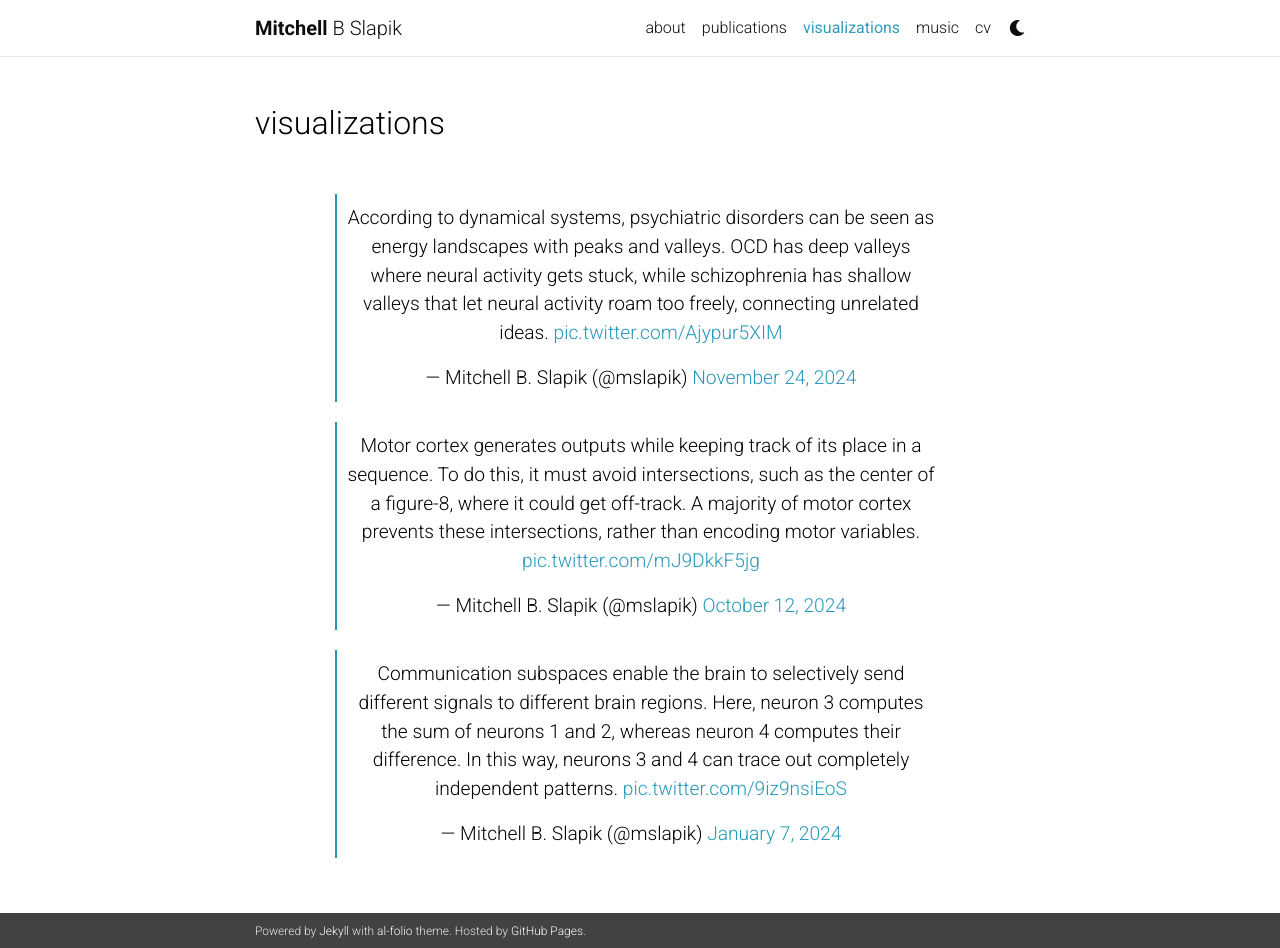
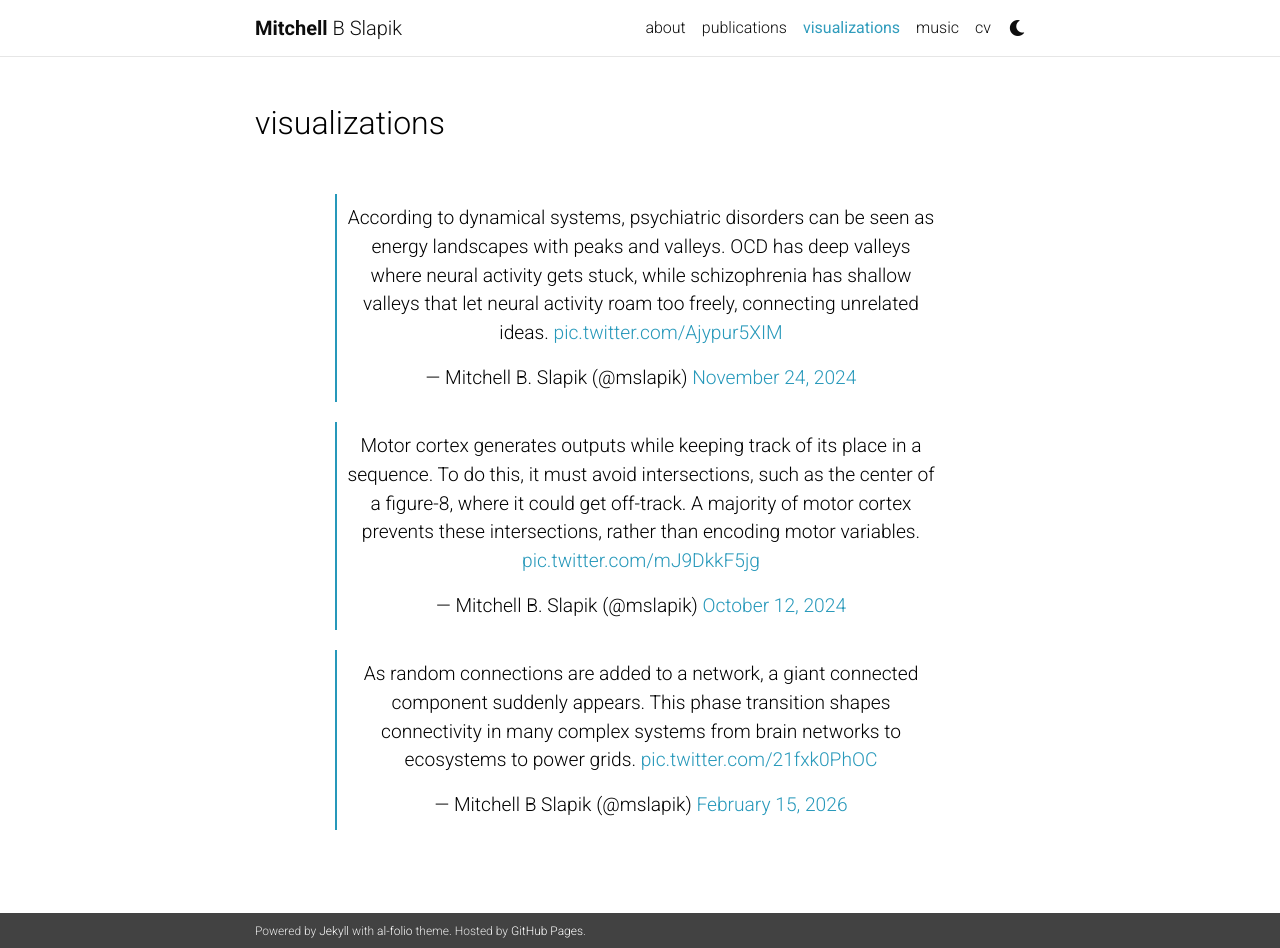
Before and after one commit to mitchellslapik/mitchellslapik.github.io, a Jekyll site: the page built from _pages/visualizations.md, in a window 1280 px wide and 948 px high. Built offline with Jekyll 4.4.1, drawn with Linux system fonts in a browser that asks for light colours; comment, search, counter and statistics services are not loaded; a style sheet for code colours, icons or effects is not loaded.

Commit message:
Update visualizations.md

```diff
--- a/_pages/visualizations.md
+++ b/_pages/visualizations.md
@@ -29,14 +29,8 @@ horizontal: false
     <a href="https://twitter.com/mslapik/status/1845169864601690564">October 12, 2024</a>
   </blockquote>
 
-  <blockquote class="twitter-tweet">
-    <p lang="en" dir="ltr">
-      Communication subspaces enable the brain to selectively send different signals to different brain regions. Here, neuron 3 computes the sum of neurons 1 and 2, whereas neuron 4 computes their difference. In this way, neurons 3 and 4 can trace out completely independent patterns.
-      <a href="https://t.co/9iz9nsiEoS">pic.twitter.com/9iz9nsiEoS</a>
-    </p>
-    — Mitchell B. Slapik (@mslapik)
-    <a href="https://twitter.com/mslapik/status/1744142687966478567">January 7, 2024</a>
-  </blockquote>
+<blockquote class="twitter-tweet"><p lang="en" dir="ltr">As random connections are added to a network, a giant connected component suddenly appears. This phase transition shapes connectivity in many complex systems from brain networks to ecosystems to power grids. <a href="https://t.co/21fxk0PhOC">pic.twitter.com/21fxk0PhOC</a></p>&mdash; Mitchell B Slapik (@mslapik) <a href="https://twitter.com/mslapik/status/2023117344281600048?ref_src=twsrc%5Etfw">February 15, 2026</a></blockquote> <script async src="https://platform.twitter.com/widgets.js" charset="utf-8"></script>
+
 </div>
 
 <script async src="https://platform.twitter.com/widgets.js" charset="utf-8"></script>
```
